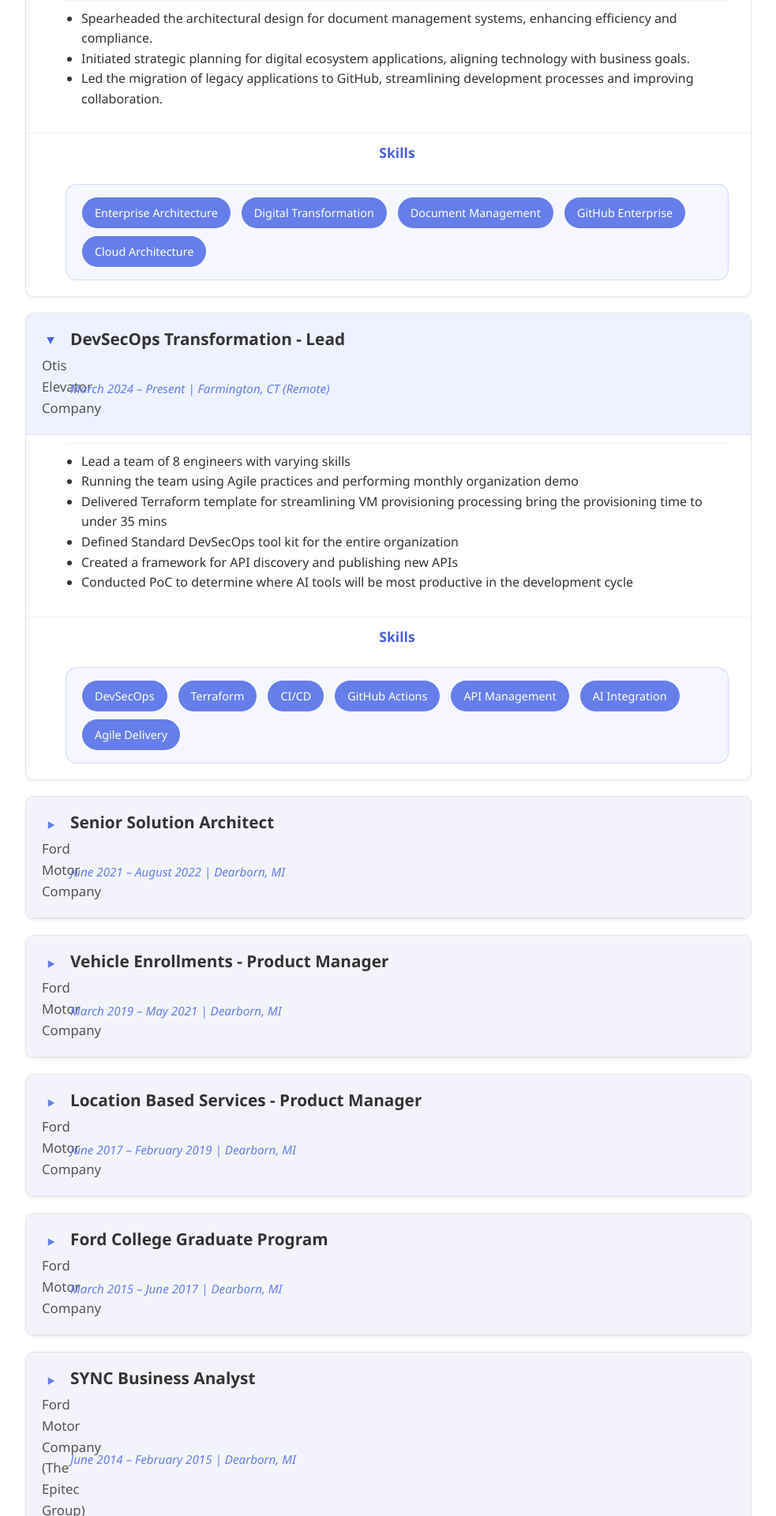
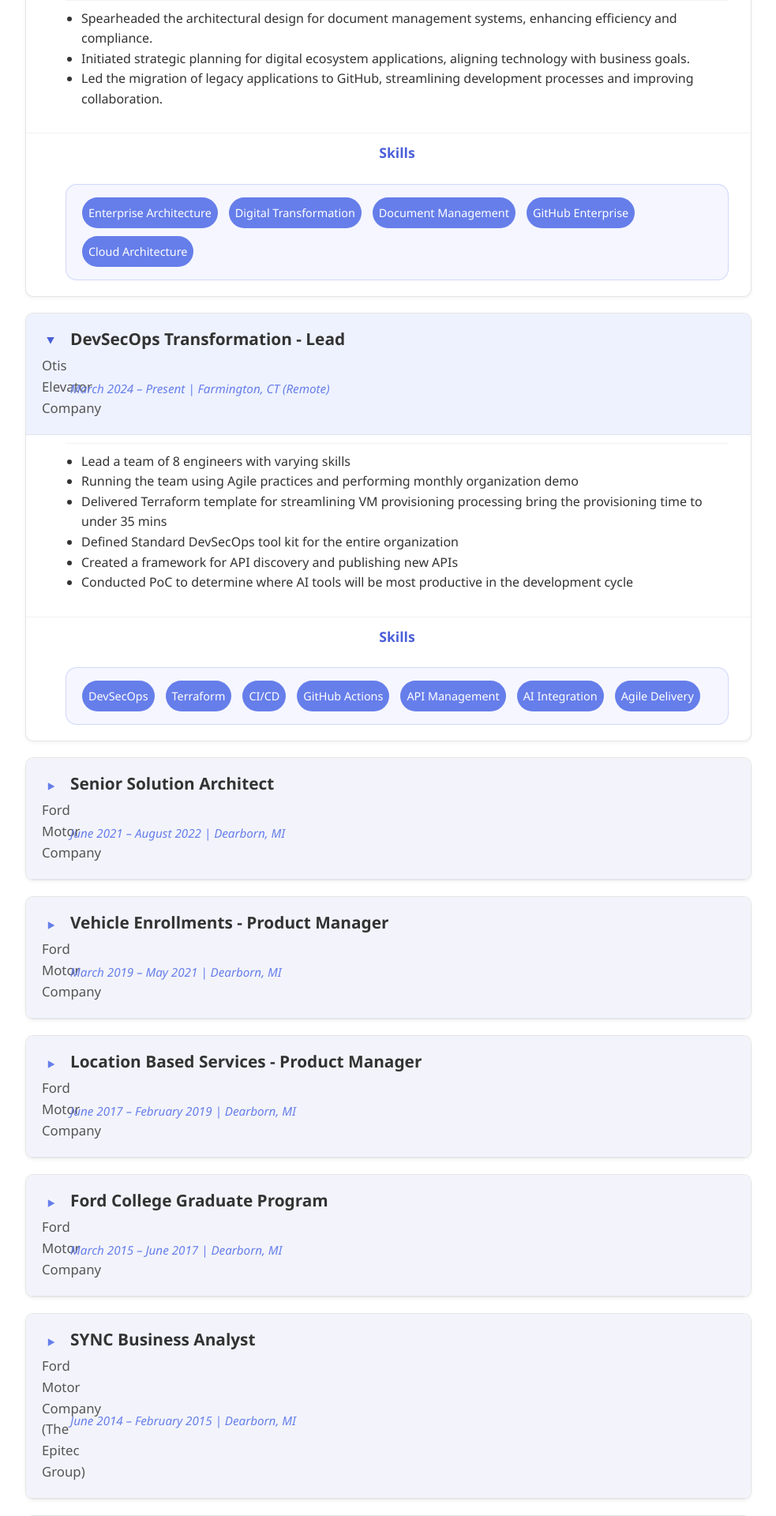
Before and after one commit to r91dua/my-portfolio, a Jekyll site: the page built from index.html, in a window 1280 px wide. Shown: the part 741-2661 px from the top of the page at 79% size, without its empty margins (148-1131 px from the left). Built offline with Jekyll 4.4.1, drawn with Linux system fonts in a browser that asks for light colours.

Commit message:
Update styles.css

```diff
--- a/assets/css/styles.css
+++ b/assets/css/styles.css
@@ -186,7 +186,7 @@ details.education-item  .skill-tag {
   display: inline-flex;
   align-items: center;
   justify-content: center;
-  padding: 8px 16px;
+  padding: 8px 8px;
   font-size: 0.9em;
   border-radius: 999px;
   color: #fff;
```
